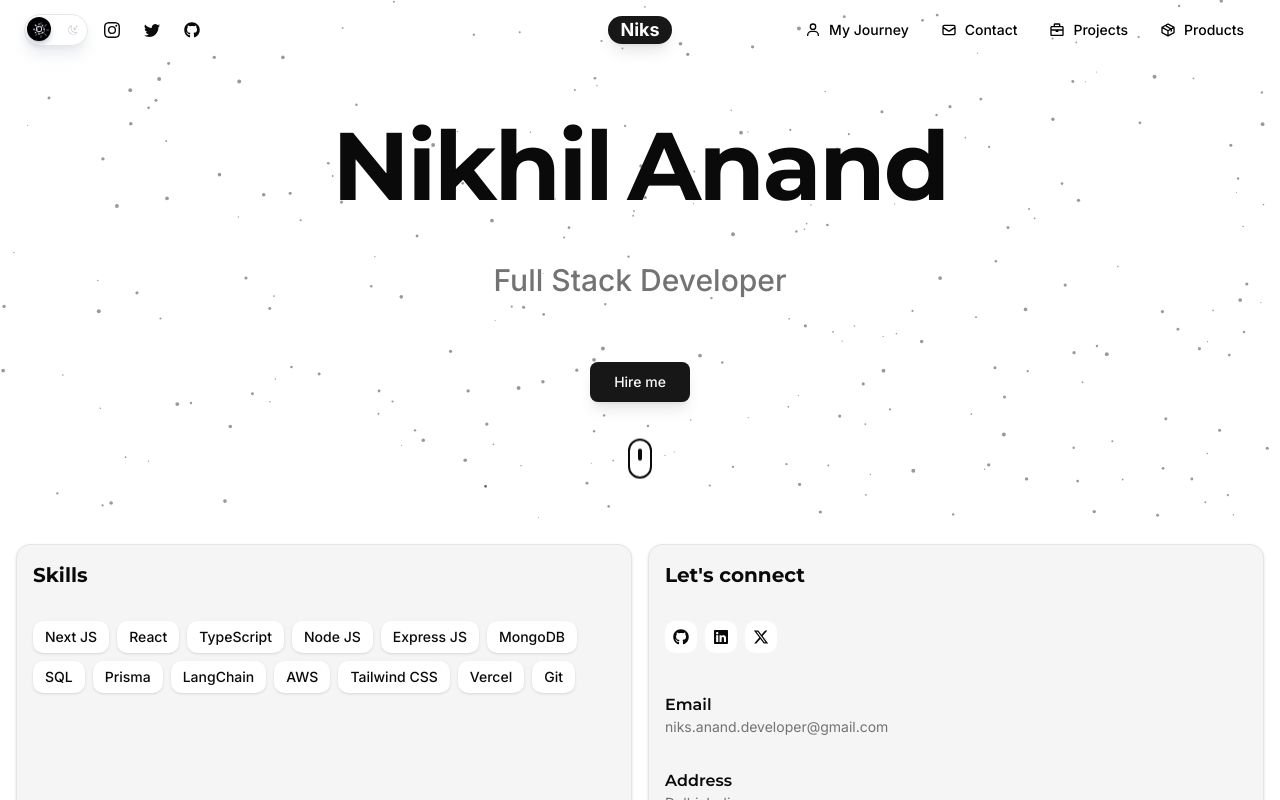
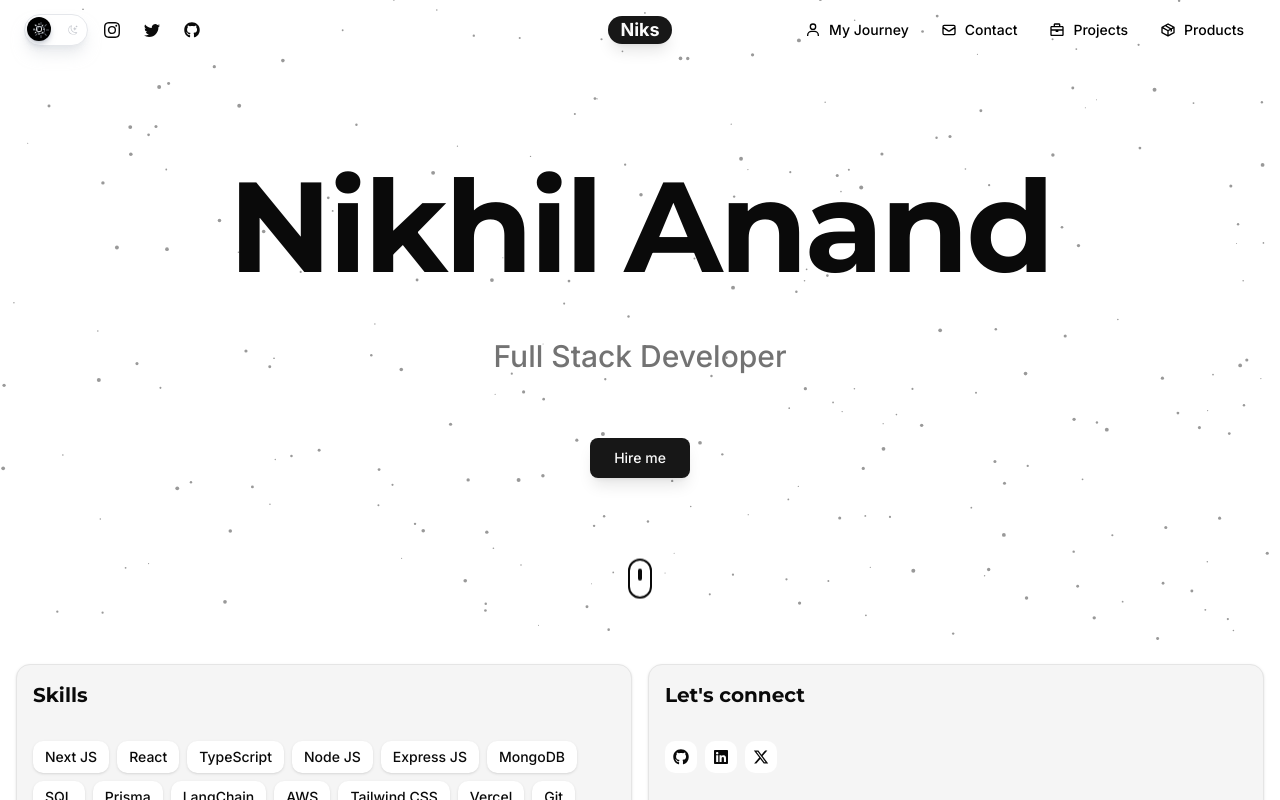
Before and after one commit to niks-nikhil-anand/portfolio_2025, a Next.js app: page / in a window 1280 px wide. Shown: the top 800 px of the page. Built offline with nearby package versions, Linux system fonts and the light colour scheme.

Commit message:
feat: Centralize project data into a new constants file and refine Hero section layout and typography.

```diff
--- a/src/components/(Homepage)/HeroSections.tsx
+++ b/src/components/(Homepage)/HeroSections.tsx
@@ -95,7 +95,7 @@ const ParticlesBackground: React.FC = () => {
         particle.y =
           particle.originalY +
           Math.sin(timeRef.current * particle.waveSpeed + particle.waveOffset) *
-            waveAmplitude;
+          waveAmplitude;
 
         // Update original Y position slowly
         particle.originalY += particle.vy;
@@ -153,19 +153,19 @@ const ParticlesBackground: React.FC = () => {
 
 const HeroSection: React.FC = () => {
   return (
-    <div className="relative max-h-[65vh] overflow-hidden bg-background text-foreground transition-colors duration-300 backdrop-blur-md border-border">
+    <div className="relative min-h-[70vh] sm:h-[75vh] md:h-[80vh] flex items-center overflow-hidden bg-background text-foreground transition-colors duration-300 backdrop-blur-md border-border">
       {/* Particles Background */}
       <ParticlesBackground />
 
 
 
       {/* Hero Content */}
-      <div className="relative z-10 flex flex-col items-center justify-center h-[65vh] px-4 sm:px-6 lg:px-8 text-center">
+      <div className="relative z-10 flex flex-col items-center justify-center w-full py-20 px-4 sm:px-6 lg:px-8 text-center">
         <div className="mx-auto space-y-6 sm:space-y-8 lg:space-y-12">
           {/* Main Heading */}
-          <h1 className="text-xl sm:text-2xl md:text-4xl lg:text-7xl xl:text-8xl font-bold tracking-tight leading-none flex gap-4">
-            <span className="block text-foreground Syne">Nikhil</span>
-            <span className="block text-foreground Syne">Anand</span>
+          <h1 className="text-4xl sm:text-6xl md:text-7xl lg:text-8xl xl:text-9xl font-bold tracking-tight leading-none flex flex-col sm:flex-row items-center justify-center gap-2 sm:gap-6">
+            <span className="block text-foreground font-heading">Nikhil</span>
+            <span className="block text-foreground font-heading">Anand</span>
           </h1>
 
           {/* Subtitle */}
@@ -179,7 +179,7 @@ const HeroSection: React.FC = () => {
               size="lg"
               className="bg-primary text-primary-foreground hover:bg-primary/90 transition-all duration-300 shadow-lg hover:shadow-xl"
             >
-             Hire me
+              Hire me
             </Button>
           </div>
         </div>
```
